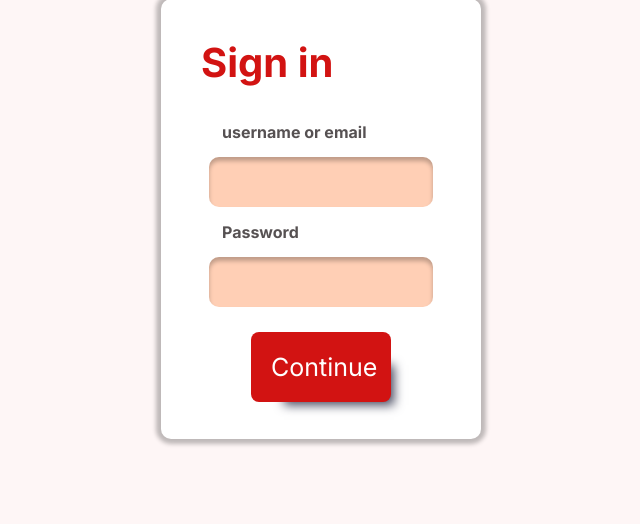
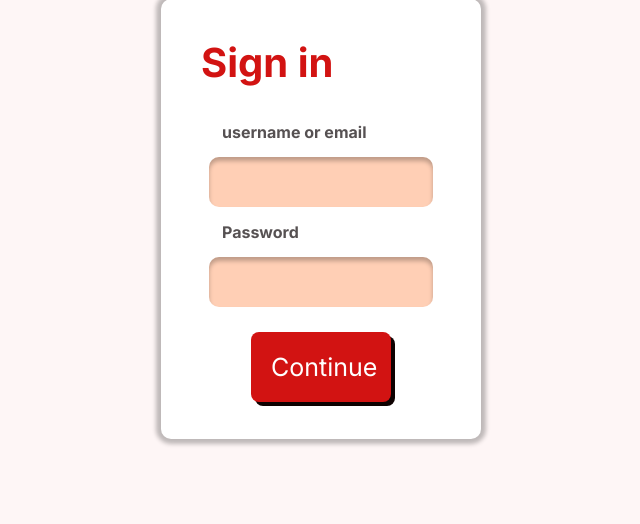
Before and after one commit to ToJaNikodem/workoutApp, a PHP site: page / in a window 1280 px wide. Shown: the part 181-705 px from the top of the page, without its empty margins (319-959 px from the left). Run offline with PHP 8.4, Linux system fonts and the light colour scheme.

Commit message:
box-shadow

```diff
--- a/src/css/style.css
+++ b/src/css/style.css
@@ -5,7 +5,7 @@
     font-family: 'Inter', sans-serif;
 }
 
-:root{
+:root {
     --font: #0E0201;
     --background: #FEF6F6;
     --SecondaryBg: #F5EBEE;
@@ -15,7 +15,7 @@
 }
 
 
-body{
+body {
     background-color: var(--background);
 }
 
@@ -35,7 +35,7 @@ body{
     border-radius: 10px;
 }
 
-  .box h1{
+.box h1 {
     padding: 20px;
     color: var(--MainDetail);
     font-weight: 700;
@@ -69,7 +69,7 @@ body{
 
 
 
-  .login input{
+.login input {
     border: none;
     background: rgba(255, 176, 132, 0.6);
     box-shadow: inset 0px 4px 4px rgba(0, 0, 0, 0.25);
@@ -90,5 +90,5 @@ body{
     font-size: 25px;
     -webkit-box-shadow: 18px 18px 10px -15px rgba(66, 68, 90, 1);
     -moz-box-shadow: 18px 18px 10px -15px rgba(66, 68, 90, 1);
-    box-shadow: 18px 18px 10px -15px rgba(66, 68, 90, 1);
+    box-shadow: 4px 4px 0px 0px var(--font);
 }
```
Lines whose indentation alone changed are shown as unchanged.
